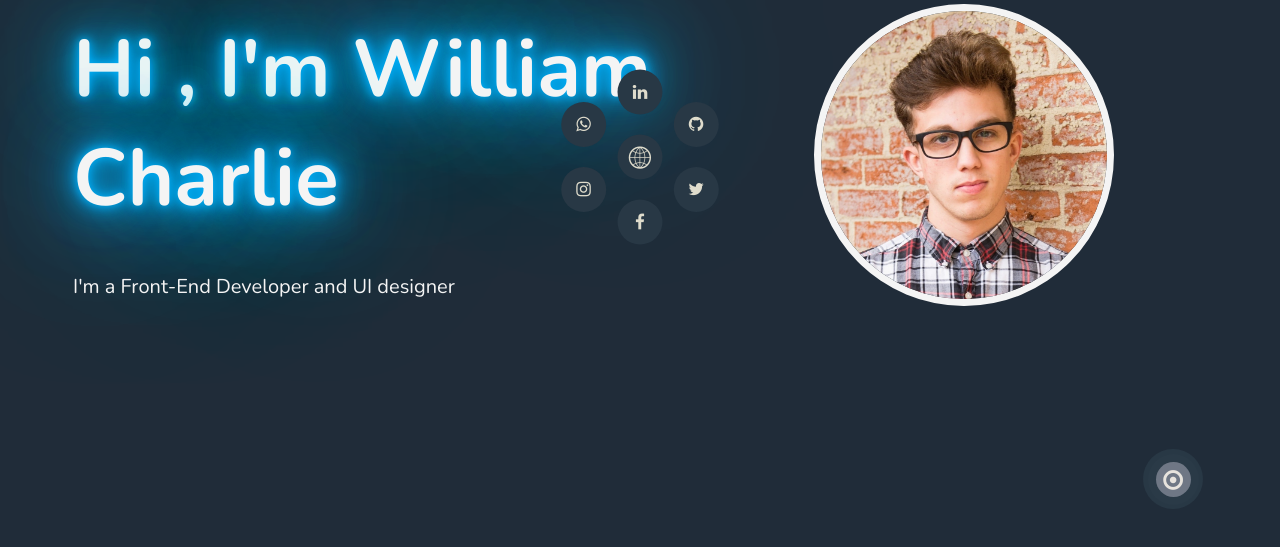
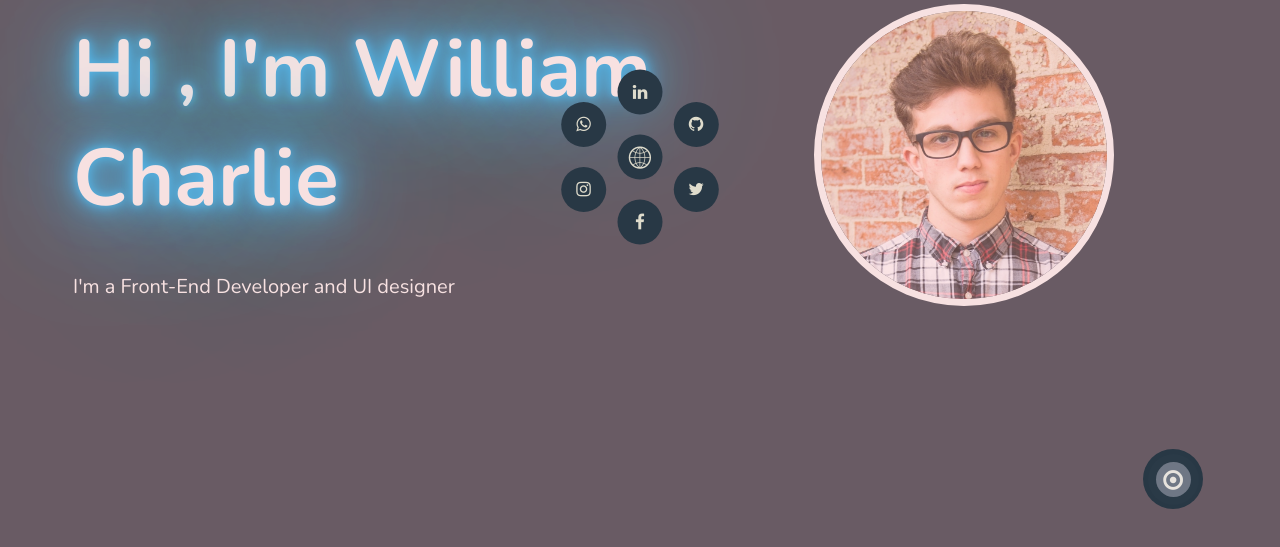
Before and after one commit to Khaled-Sa1em/portfolio, a website with bundled scripts: page index.html in a window 1280 px wide. Both pictures are taken after a click on the element 99 px from the left and 729 px from the top of the page. Shown: the part 243-790 px from the top of the page. Built offline with nearby package versions, Linux system fonts and the light colour scheme.

Commit message:
ADD OVERLAY

```diff
--- a/js/constants.js
+++ b/js/constants.js
@@ -7,3 +7,6 @@ export const navbarPrimaryList = document.getElementById("navbar-primary-list");
 export const navbarSocial = document.getElementById("navbar-social");
 
 export const navbarSocialList = document.getElementById("navbar-social-list");
+
+
+export const main = document.getElementById("main");
--- a/js/index.js
+++ b/js/index.js
@@ -1,15 +1,36 @@
-import { navbarPrimary, navbarPrimaryList, navbarSocial, navbarSocialList } from './constants.js';
-import { NavItems } from './data/NavbarItems.js';
-import { SocialNavItems } from './data/SocialNavItems.js';
-import { setNavbar, openNavList, closeNavList, openSocialNavList, closeSocialNavList } from "./navbar.js";
+import {
+  navbarPrimary,
+  navbarPrimaryList,
+  navbarSocial,
+  navbarSocialList,
+} from "./constants.js";
+import { NavItems } from "./data/NavbarItems.js";
+import { SocialNavItems } from "./data/SocialNavItems.js";
+import {
+  setNavbar,
+  openNavList,
+  closeNavList,
+  openSocialNavList,
+  closeSocialNavList,
+} from "./navbar.js";
 
 document.addEventListener("DOMContentLoaded", () => {
-    setNavbar(navbarPrimaryList, NavItems , 'primary');
-    setNavbar(navbarSocialList, SocialNavItems , 'social');
+  setNavbar(navbarPrimaryList, NavItems, "primary");
+  setNavbar(navbarSocialList, SocialNavItems, "social");
 });
 
 navbarPrimary.addEventListener("click", () => openNavList());
-navbarSocial.addEventListener("click", () => openSocialNavList());
+navbarSocial.addEventListener("click", () => {
+  openSocialNavList();
+  toggleOverlay();
+});
+
 
 closeNavList();
 closeSocialNavList();
+
+
+// toggle overlay
+export const toggleOverlay = () => {
+  document.querySelector("#main").classList.toggle("overlay");
+};
--- a/js/navbar.js
+++ b/js/navbar.js
@@ -5,43 +5,40 @@
  */
 export const setNavbar = (elementToAppendIn, itemsInList = [], navType) => {
   itemsInList.forEach((el, index) => {
-
-        if (navType === 'primary') {
-            const oneRow =
-                `<li class="navbar__list--item navbar__primary__list--item">
+    if (navType === "primary") {
+      const oneRow = `<li class="navbar__list--item navbar__primary__list--item">
                     <a href="#" class="navbar__list--item-link" data-title="${el.itemTitle}">
                         <i class="demo-icon ${el.itemIconClass}"></i>
                     </a>
                 </li>`;
 
-            elementToAppendIn.insertAdjacentHTML('beforeend', oneRow);
+      elementToAppendIn.insertAdjacentHTML("beforeend", oneRow);
     } else {
-
       const theta = 360 / itemsInList.length;
       const radius = 65;
 
       let th = index * theta;
 
-            if (el.id === 'root') {
+      if (el.id === "root") {
         return;
       }
 
-            let x = radius * Math.sin(th * Math.PI / 180);
-            let y = radius * Math.cos(th * Math.PI / 180);
+      let x = radius * Math.sin((th * Math.PI) / 180);
+      let y = radius * Math.cos((th * Math.PI) / 180);
 
-            const oneRow =
-                `<li class="navbar__list--item " style="--translate:translate(${x}px,${-y}px); --transition-delay: 0.${index}s">
-                    <a href="#" target='_blank' class="navbar__list--item-link " id='${el.itemTitle}' data-title="${el.itemTitle}">
+      const oneRow = `<li class="navbar__list--item " style="--translate:translate(${x}px,${-y}px); --transition-delay: 0.${index}s">
+                    <a href="#" target='_blank' class="navbar__list--item-link " id='${
+                      el.itemTitle
+                    }' data-title="${el.itemTitle}">
                         <i class="demo-icon ${el.itemIconClass}"></i>
                     </a>
                 </li>`;
 
-
-            elementToAppendIn.insertAdjacentHTML('beforeend', oneRow);
+      elementToAppendIn.insertAdjacentHTML("beforeend", oneRow);
 
       const link = document.querySelector(`#${el.itemTitle}`);
 
-            link.addEventListener('click', function (e) {
+      link.addEventListener("click", function (e) {
         e.preventDefault();
 
         setTimeout(function () {
@@ -51,14 +48,16 @@ export const setNavbar = (elementToAppendIn, itemsInList = [], navType) => {
       });
     }
   });
-}
+};
 
 /**
  * * Function to show the item list when click on the navbar button.
  * @returns void
  */
 export const openNavList = () => {
-    document.querySelectorAll(".navbar__primary__list li")?.forEach((el) => el.classList.toggle("active"));
+  document
+    .querySelectorAll(".navbar__primary__list li")
+    ?.forEach((el) => el.classList.toggle("active"));
 };
 
 /**
@@ -66,7 +65,7 @@ export const openNavList = () => {
  * @returns void
  */
 export const openSocialNavList = () => {
-    document.querySelector('#navbar-social').classList.toggle('active');
+  document.querySelector("#navbar-social").classList.toggle("active");
 
   document.querySelectorAll(".navbar__social__list li")?.forEach((el) => {
     el.classList.toggle("active");
@@ -82,10 +81,12 @@ export const openSocialNavList = () => {
 const closeGeneralNavbar = (selectorNavbar) => {
   document.addEventListener("click", (e) => {
     if (e.target.id !== selectorNavbar) {
-            document.querySelectorAll(`#${selectorNavbar} li`)?.forEach((el) => el.classList.remove("active"));
+      document
+        .querySelectorAll(`#${selectorNavbar} li`)
+        ?.forEach((el) => el.classList.remove("active"));
     }
   });
-}
+};
 
 /**
  * * Function to close items of the primary navbar.
@@ -107,10 +108,13 @@ export const closeSocialNavList = () => {
       e.target.parentNode.parentNode.classList.add("selected");
     }
 
-        if (e.target.id !== "navbar-social-list") {
-            document.querySelector('#navbar-social').classList.remove('active');
+    if (
+      e.target.id !== "navbar-social-list" &&
+      document.getElementById("navbar-social").classList.contains("active")
+    ) {
+      document.getElementById("navbar-social").click();
     }
 
-        closeGeneralNavbar("navbar-social-list")
+    closeGeneralNavbar("navbar-social-list");
   });
 };
--- a/sass/components/_main.scss
+++ b/sass/components/_main.scss
@@ -8,3 +8,20 @@
   //   background: green;
   // overflow: hidden;
 }
+
+.main:before {
+  position: absolute;
+  top: 0;
+  bottom: 0;
+  right: 0;
+  left: 0;
+  z-index: 10000;
+  background: blue;
+  width: 100vw;
+  height: 100vh;
+}
+
+.overlay:before {
+  content: "";
+  background: rgba(251, 185, 185, 0.334);
+}
--- a/sass/components/_navbar.scss
+++ b/sass/components/_navbar.scss
@@ -14,7 +14,7 @@
   @include flex-center-row;
   background-color: map-get($colors, "dark-blue");
   cursor: pointer;
-  z-index: 99999999;
+  z-index: 2222222222222222222222222222;
   -webkit-tap-highlight-color: transparent !important;
 
   &::before {
@@ -69,7 +69,7 @@
           @include fade(hide);
           color: map-get($colors, "accent-light");
           background-color: map-get($colors, "dark-blue");
-          z-index: 99999999;
+          z-index: 999933333333333333339999;
           @include transition(all, 0.2, ease-in, 0);
 
           @include breakpoint(mobile) {
```
Also changed, not shown: index.html (+1 -1 lines), css/main.css. Lines whose indentation alone changed are shown as unchanged.
